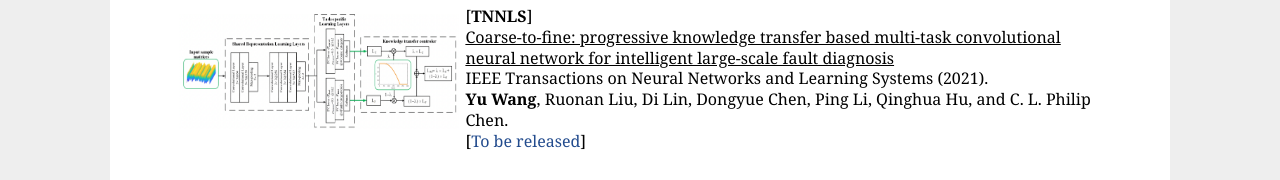
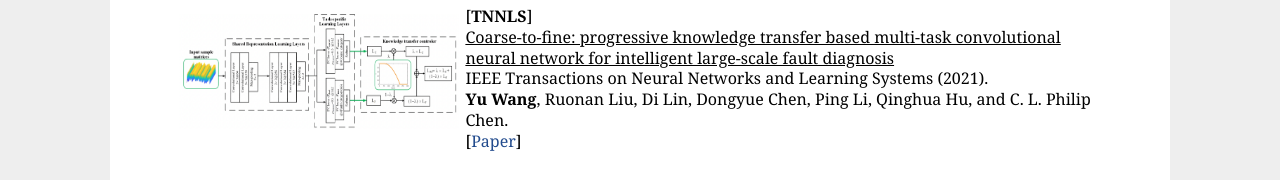
Before and after one commit to wangyuTJU/wangyuTJU.github.io, a plain HTML site: page index.html in a window 1280 px wide. Shown: the part 1180-1360 px from the top of the page. Drawn offline with Linux system fonts and the light colour scheme.

Commit message:
Update TNNLS Link

```diff
--- a/index.html
+++ b/index.html
@@ -40,7 +40,7 @@ E-mail: <i>wangyu_ AT tju.edu.cn</i> <br /></p>
 </td></tr></table>
 <table class="imgtable"><tr><td>
 <a href="indexpic/TNNLS.png"><img src="indexpic/TNNLS.png" alt="alt text" width="280px" height="115px" /></a>&nbsp;</td>
-<td align="left"><p>[<b>TNNLS</b>]&nbsp;&nbsp;<br /><u>Coarse-to-fine: progressive knowledge transfer based multi-task convolutional neural network for intelligent large-scale fault diagnosis</u> <br /> IEEE Transactions on Neural Networks and Learning Systems (2021). <br /> <b>Yu Wang</b>, Ruonan Liu, Di Lin, Dongyue Chen, Ping Li, Qinghua Hu, and C. L. Philip Chen. <br /> [<a href="">To be released</a>]</p>
+<td align="left"><p>[<b>TNNLS</b>]&nbsp;&nbsp;<br /><u>Coarse-to-fine: progressive knowledge transfer based multi-task convolutional neural network for intelligent large-scale fault diagnosis</u> <br /> IEEE Transactions on Neural Networks and Learning Systems (2021). <br /> <b>Yu Wang</b>, Ruonan Liu, Di Lin, Dongyue Chen, Ping Li, Qinghua Hu, and C. L. Philip Chen. <br /> [<a href="https://ieeexplore.ieee.org/document/9509331">Paper</a>]</p>
 </td></tr></table>
 <table class="imgtable"><tr><td>
 <a href="indexpic/TCYB.png"><img src="indexpic/TCYB.png" alt="alt text" width="280px" height="115px" /></a>&nbsp;</td>
```
